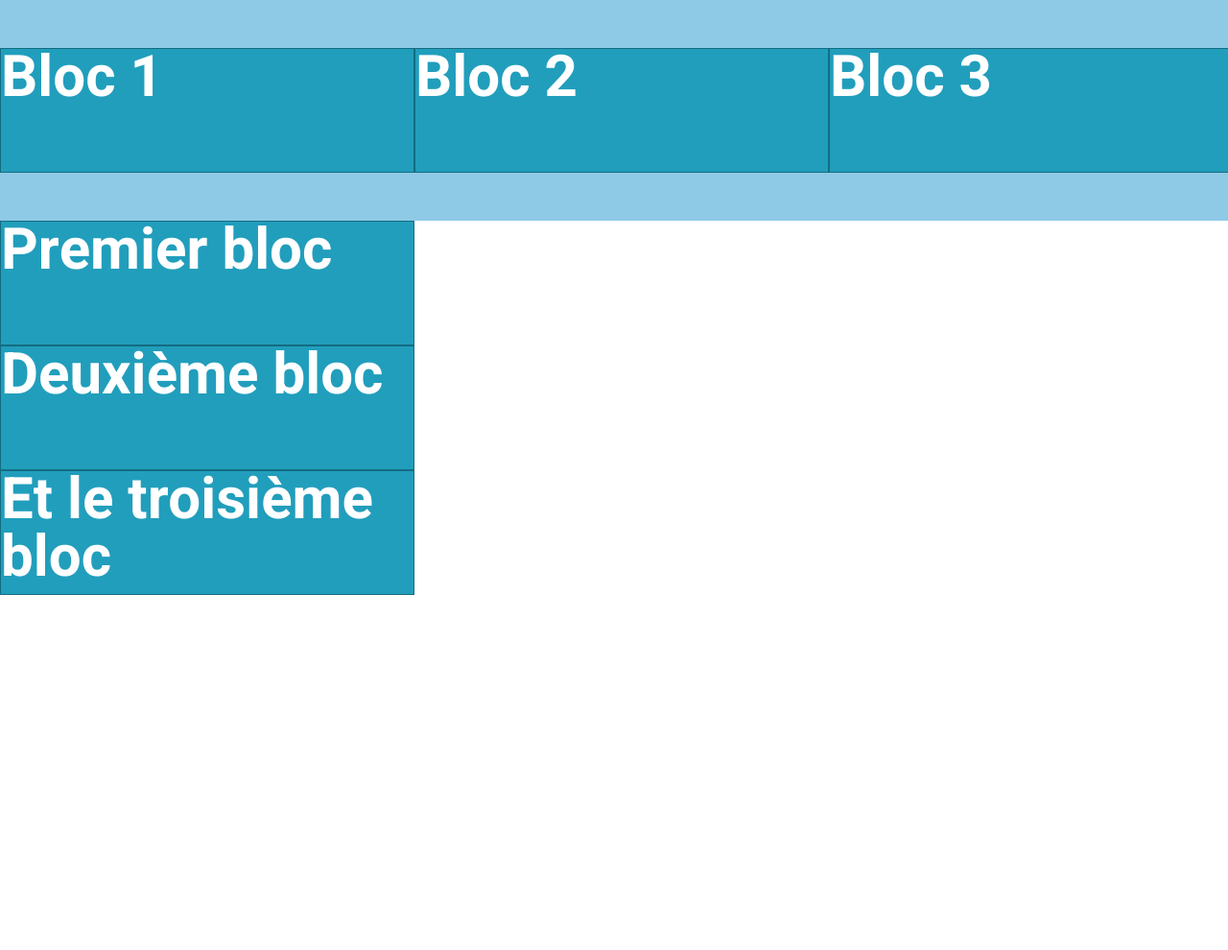
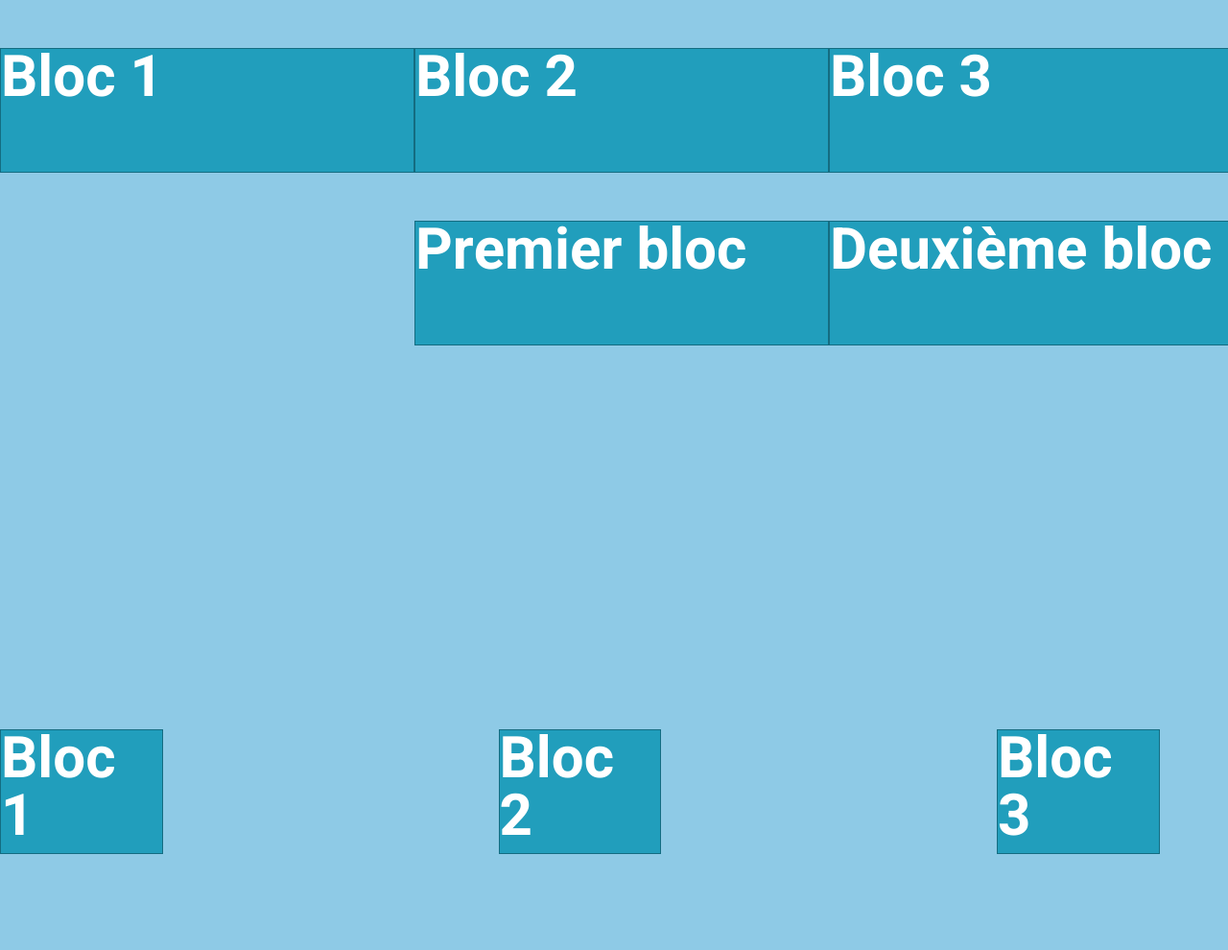
Before and after one commit to Dubois64/examen-1a, a website built with Parcel: page src/index.html in a window 1280 px wide. Shown: the top 990 px of the page at 96% size. Before the commit the page ends 800 px from the top, so only its background shows below. Built offline with nearby package versions, Linux system fonts and the light colour scheme.

Commit message:
bloc "2" et 3

```diff
--- a/src/css/main.css
+++ b/src/css/main.css
@@ -21,15 +21,6 @@ video {
   display: flex;
   align-items: center;
 }
-.espace {
-  display: flex;
-  width: 1728px;
-  flex-direction: column;
-  justify-content: center;
-  align-items: flex-start;
-  gap: 50px;
-  background: #fff;
-}
 
 p {
   color: #fff;
@@ -45,4 +36,26 @@ p {
 }
 
 .bloc-2 {
+  width: 1728px;
+  height: 530px;
+  flex-shrink: 0;
+  background: #8ecae6;
+  display: flex;
+  justify-content: end;
+  flex-wrap: wrap;
 }
+
+.bloc-2 p {
+  display: flex;
+  flex-direction: column;
+}
+
+.bloc-3 {
+  width: 1728px;
+  height: 230px;
+  flex-shrink: 0;
+  flex-shrink: 0;
+  display: flex;
+  gap: 350px;
+  background: #8ecae6;
+}
--- a/src/index.html
+++ b/src/index.html
@@ -20,14 +20,18 @@
       <p>Bloc 4</p>
     </div>
 
-    <div class="espace"></div>
-
     <div class="bloc-2">
       <p>Premier bloc</p>
       <p>Deuxième bloc</p>
       <p>Et le troisième bloc</p>
     </div>
 
+    <div class="bloc-3">
+      <p>Bloc 1</p>
+      <p>Bloc 2</p>
+      <p>Bloc 3</p>
+      <p>Bloc 4</p>
+    </div>
     <script src="js/main.js" type="module"></script>
   </body>
 </html>
```
